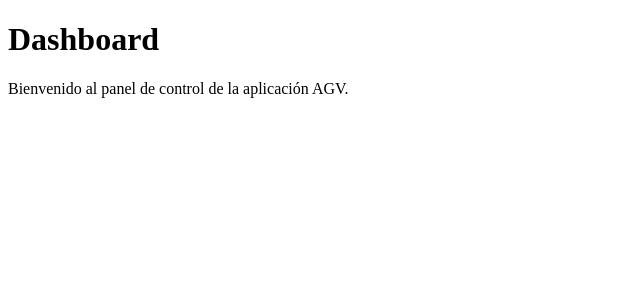
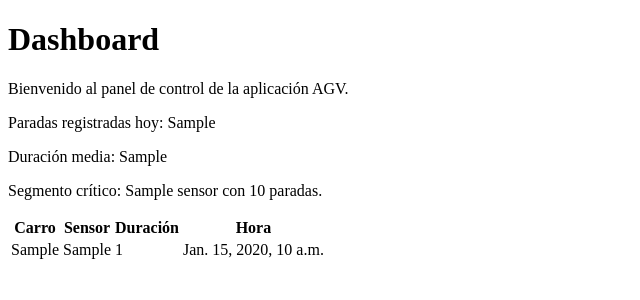
Before and after one commit to Josemanuel-48/Proyecto-Filoguiados, a Django app: template agv/templates/agv/dashboard.html in a window 1280 px wide. Shown: the top 300 px of the page, without its empty margins (0-640 px from the left). Run offline with Django 5.2, Linux system fonts and the light colour scheme; tables that the repository leaves empty hold one stand-in row (values such as "Sample post"); the template is opened without the code that fills it: values that come from a table or form of the project are taken from there, most other values are stand-ins (such as "Sample title", 1, 10 or a date in 2020).

Commit message:
creados sensores

```diff
--- a/agv/templates/agv/dashboard.html
+++ b/agv/templates/agv/dashboard.html
@@ -1,6 +1,41 @@
+{# se extiende la plantilla base.html para heredar su estructura y estilos #}
 {% extends 'agv/base.html' %}
 {% block content %}
 
 <h1>Dashboard</h1>
 <p>Bienvenido al panel de control de la aplicación AGV.</p>
+
+{# Se muestran las estadísticas de paradas registradas hoy y la duración media de las paradas #}
+<p>Paradas registradas hoy: {{ paradas_hoy }}</p>
+<p>Duración media: {{ duracion_media }}</p>
+
+{# Se muestra el segmento crítico si existe #}
+{% if segmento_critico %}
+    <p>Segmento crítico: {{ segmento_critico.sensor }} con {{ segmento_critico.total }} paradas.</p>
+{% else %}
+    <p>No hay segmentos críticos hoy.</p>
+{% endif %}
+
+{# Tabla de las últimas 10 paradas registradas #}
+<table>
+    <thead>
+        <tr>
+            <th>Carro</th>
+            <th>Sensor</th>
+            <th>Duración</th>
+            <th>Hora</th>
+        </tr>
+    </thead>
+    <tbody>
+        {% for parada in ultimas_paradas %}
+        <tr>
+            <td>{{ parada.id_carro }}</td>
+            <td>{{ parada.sensor }}</td>
+            <td>{{ parada.duracion }}</td>
+            <td>{{ parada.hora }}</td>
+        </tr>
+        {% endfor %}
+    </tbody>
+</table>
+
 {% endblock %}
```
Also changed, not shown: agv/views.py (+19 -2 lines), agv/static/agv/style.css (added).
